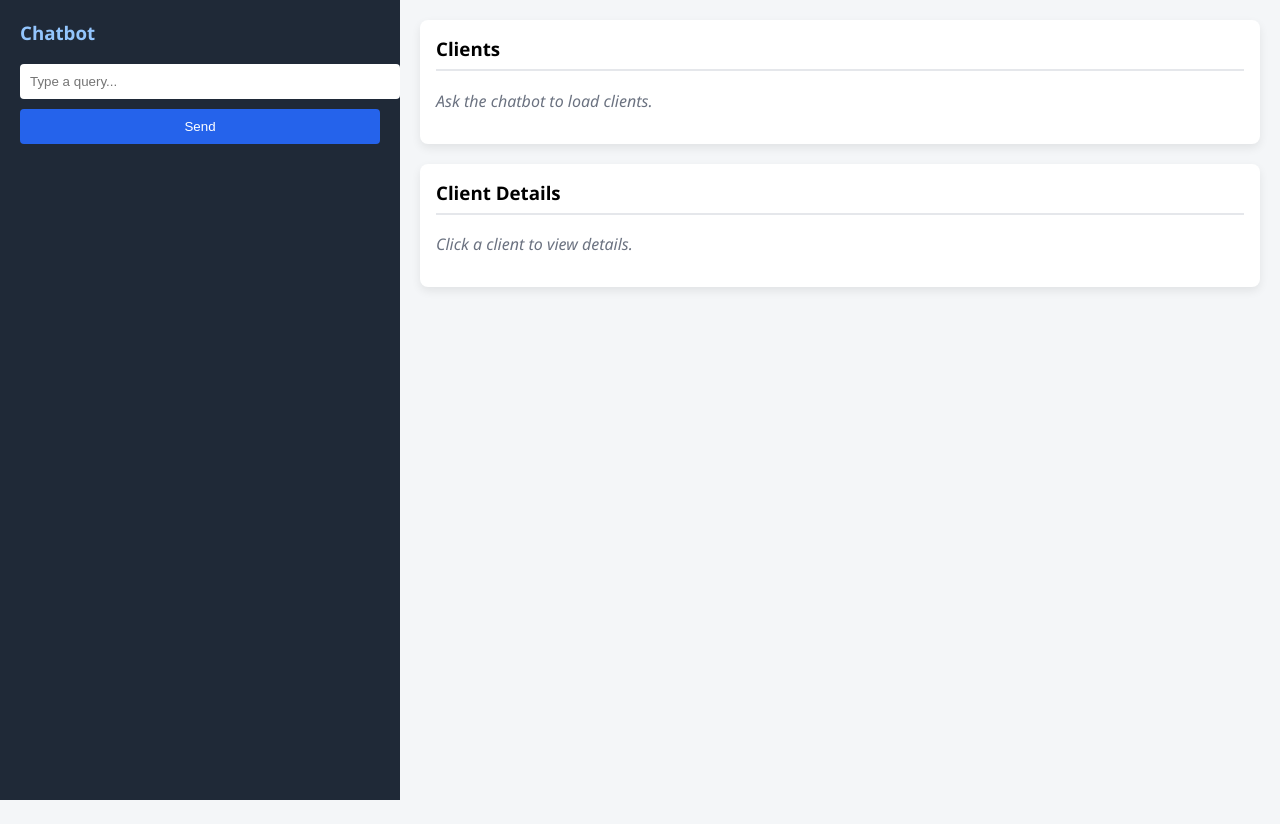
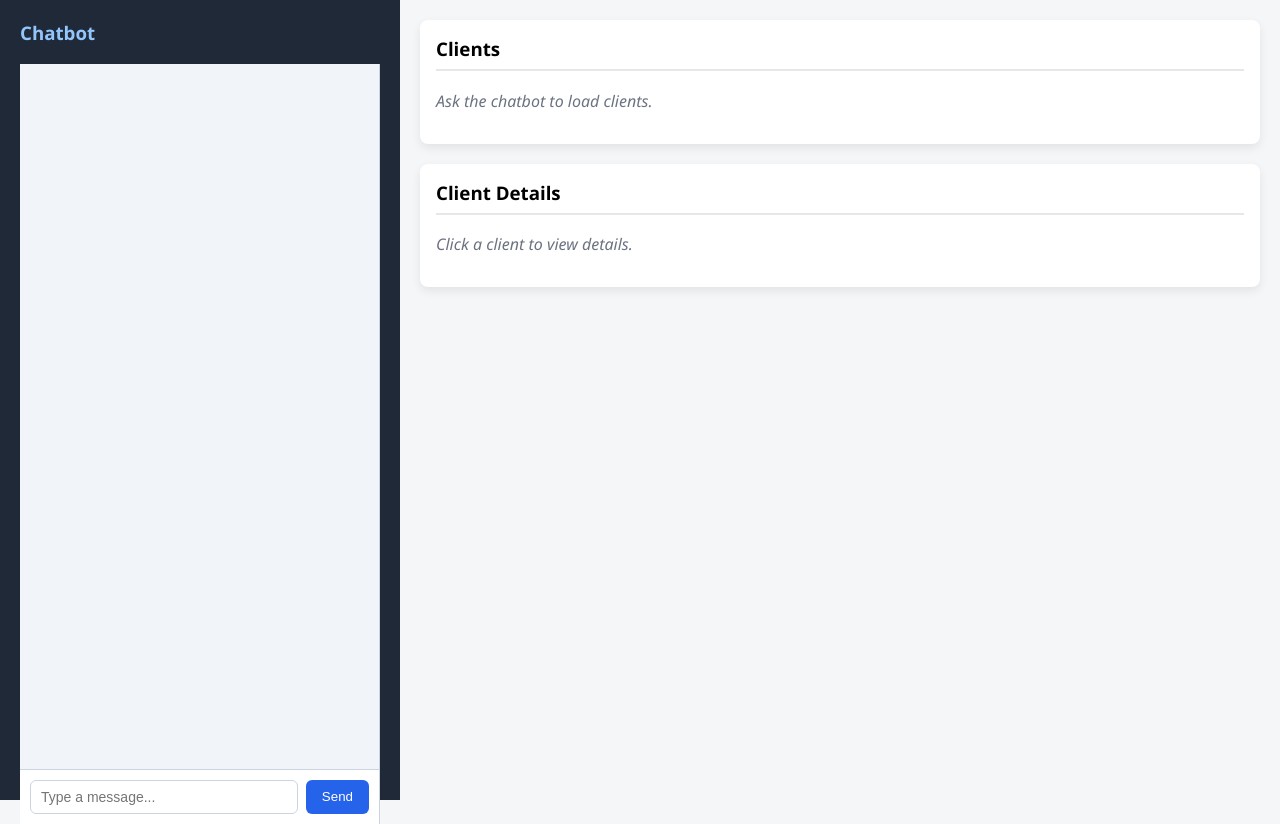
Before and after one commit to Shetty-Aryan/chatbot_to_get_data_from_db, a React (Create React App) app in the folder frontend/: page / in a window 1280 px wide. Before the commit the page ends 800 px from the top, so only its background shows below. Built offline with nearby package versions, Linux system fonts and the light colour scheme.

Commit message:
Improve chat UI with message history and fixed input

```diff
--- /dev/null
+++ b/frontend/src/components/ChatBox.css
@@ -0,0 +1,74 @@
+.chatbox {
+  display: flex;
+  flex-direction: column;
+  height: 100%;
+  border-right: 1px solid #cbd5e1;
+  background: #f8fafc;
+}
+
+/* Chat messages area */
+.chat-history {
+  flex: 1;
+  padding: 12px;
+  overflow-y: auto;
+  background: #f1f5f9; /* darker background */
+}
+
+/* Message bubbles */
+.chat-message {
+  margin-bottom: 10px;
+  padding: 8px 12px;
+  border-radius: 10px;
+  max-width: 85%;
+  font-size: 14px;
+  line-height: 1.4;
+}
+
+/* User message */
+.chat-message.user {
+  background: #c7ddff; /* darker blue */
+  color: #0f172a;
+  align-self: flex-end;
+}
+
+/* Bot message */
+.chat-message.bot {
+  background: #d1d5db; /* darker gray */
+  color: #111827;
+  align-self: flex-start;
+}
+
+/* Input section */
+.chat-input {
+  display: flex;
+  gap: 8px;
+  padding: 10px;
+  border-top: 1px solid #cbd5e1;
+  background: #ffffff;
+}
+
+.chat-input input {
+  flex: 1;
+  padding: 8px 10px;
+  font-size: 14px;
+  border: 1px solid #cbd5e1;
+  border-radius: 6px;
+}
+
+.chat-input input:focus {
+  outline: none;
+  border-color: #2563eb;
+}
+
+.chat-input button {
+  padding: 8px 16px;
+  background: #2563eb;
+  color: white;
+  border: none;
+  border-radius: 6px;
+  cursor: pointer;
+}
+
+.chat-input button:hover {
+  background: #1d4ed8;
+}
--- a/frontend/src/components/ChatBox.jsx
+++ b/frontend/src/components/ChatBox.jsx
@@ -1,52 +1,74 @@
 import React, { useState } from "react";
 import { sendChatMessage } from "../api";
+import "./ChatBox.css";
 
-export default function ChatBox({ onResponse }) {
+function ChatBox({ onResponse }) {
   const [message, setMessage] = useState("");
+  const [chatHistory, setChatHistory] = useState([]);
 
   const sendMessage = async () => {
     if (!message.trim()) return;
-    const response = await sendChatMessage(message);
-    onResponse(response);
+
+    // Add user message
+    const userMsg = { sender: "user", text: message };
+    setChatHistory((prev) => [...prev, userMsg]);
+
+    try {
+      const res = await sendChatMessage(message);
+
+      // Add bot reply
+      let botText =
+        res.type === "text"
+          ? res.data
+          : "Showing requested data below.";
+
+      const botMsg = { sender: "bot", text: botText };
+      setChatHistory((prev) => [...prev, botMsg]);
+
+      // Send data to App (table)
+      onResponse(res);
+    } catch (err) {
+      setChatHistory((prev) => [
+        ...prev,
+        { sender: "bot", text: "Something went wrong. Please try again." },
+      ]);
+    }
+
     setMessage("");
   };
 
   const handleKeyDown = (e) => {
-    if (e.key === "Enter") {
-      sendMessage();
-    }
+    if (e.key === "Enter") sendMessage();
   };
 
   return (
-    <>
-      <input
-        style={{
-          width: "100%",
-          padding: "10px",
-          marginBottom: "10px",
-          borderRadius: "4px",
-          border: "none",
-        }}
-        value={message}
-        onChange={(e) => setMessage(e.target.value)}
-        onKeyDown={handleKeyDown}   // 👈 THIS LINE
-        placeholder="Type a query..."
-      />
+    <div className="chatbox">
+      {/* Chat history */}
+      <div className="chat-history">
+        {chatHistory.map((msg, idx) => (
+          <div
+            key={idx}
+            className={`chat-message ${msg.sender}`}
+          >
+            <strong>{msg.sender === "user" ? "You" : "Bot"}:</strong>{" "}
+            {msg.text}
+          </div>
+        ))}
+      </div>
 
-      <button
-        style={{
-          width: "100%",
-          padding: "10px",
-          backgroundColor: "#2563eb",
-          color: "white",
-          border: "none",
-          borderRadius: "4px",
-          cursor: "pointer",
-        }}
-        onClick={sendMessage}
-      >
-        Send
-      </button>
-    </>
+      {/* Input fixed at bottom */}
+      <div className="chat-input">
+        <input
+          type="text"
+          placeholder="Type a message..."
+          value={message}
+          onChange={(e) => setMessage(e.target.value)}
+          onKeyDown={handleKeyDown}
+        />
+        <button onClick={sendMessage}>Send</button>
+      </div>
+    </div>
   );
 }
+
+export default ChatBox;
```
